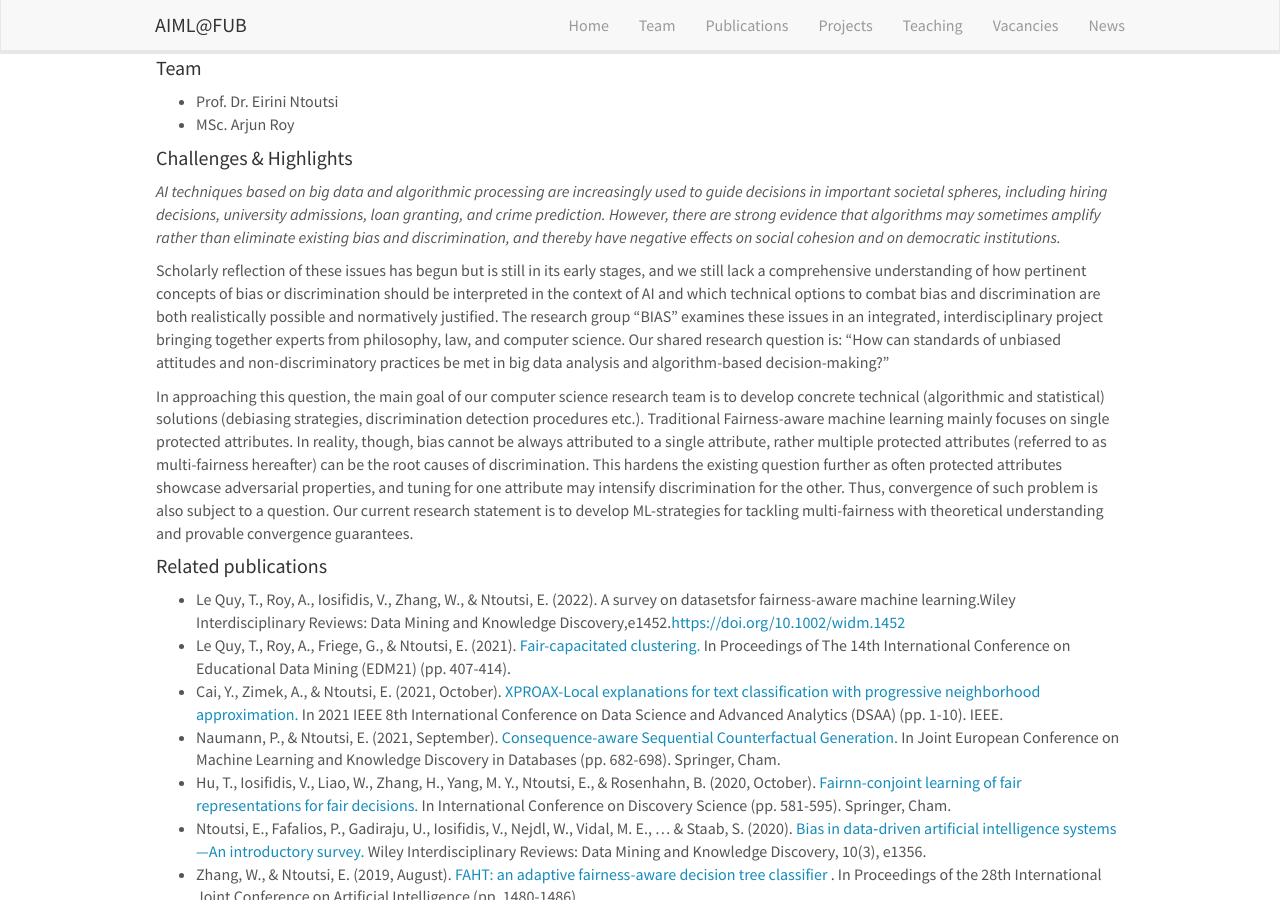
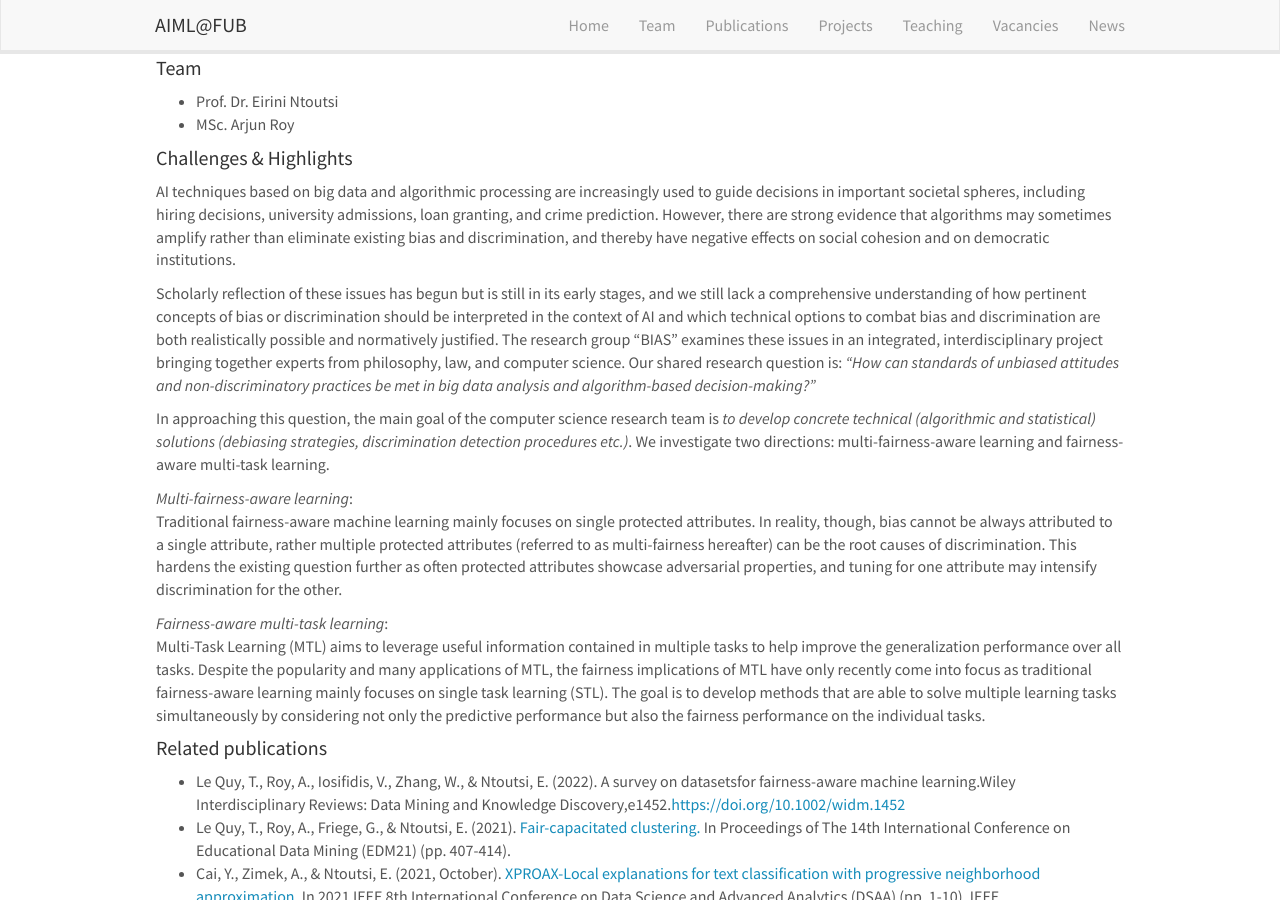
Before and after one commit to AIML-research/AIML-research.github.io, a Jekyll site: the page built from _pages/bias.md, in a window 1280 px wide and 900 px high, scrolled down 489 px. Built offline with Jekyll 4.4.1, drawn with Linux system fonts in a browser that asks for light colours; nearby versions of some CDN libraries.

Commit message:
Update bias.md

```diff
--- a/_pages/bias.md
+++ b/_pages/bias.md
@@ -22,11 +22,20 @@ permalink: /projects/bias/
 - MSc. Arjun Roy
 
 #### Challenges & Highlights
-<i>AI techniques based on big data and algorithmic processing are increasingly used to guide decisions in important societal spheres, including hiring decisions, university admissions, loan granting, and crime prediction. However, there are strong evidence that algorithms may sometimes amplify rather than eliminate existing bias and discrimination, and thereby have negative effects on social cohesion and on democratic institutions. </i>
+AI techniques based on big data and algorithmic processing are increasingly used to guide decisions in important societal spheres, including hiring decisions, university admissions, loan granting, and crime prediction. However, there are strong evidence that algorithms may sometimes amplify rather than eliminate existing bias and discrimination, and thereby have negative effects on social cohesion and on democratic institutions.
 
-Scholarly reflection of these issues has begun but is still in its early stages, and we still lack a comprehensive understanding of how pertinent concepts of bias or discrimination should be interpreted in the context of AI and which technical options to combat bias and discrimination are both realistically possible and normatively justified. The research group “BIAS” examines these issues in an integrated, interdisciplinary project bringing together experts from philosophy, law, and computer science. Our shared research question is: “How can standards of unbiased attitudes and non-discriminatory practices be met in big data analysis and algorithm-based decision-making?”
+Scholarly reflection of these issues has begun but is still in its early stages, and we still lack a comprehensive understanding of how pertinent concepts of bias or discrimination should be interpreted in the context of AI and which technical options to combat bias and discrimination are both realistically possible and normatively justified. The research group “BIAS” examines these issues in an integrated, interdisciplinary project bringing together experts from philosophy, law, and computer science. Our shared research question is: <i>“How can standards of unbiased attitudes and non-discriminatory practices be met in big data analysis and algorithm-based decision-making?”</i>
 
-In approaching this question, the main goal of our computer science research team is to develop concrete technical (algorithmic and statistical) solutions (debiasing strategies, discrimination detection procedures etc.). Traditional Fairness-aware machine learning mainly focuses on single protected attributes. In reality, though, bias cannot be always attributed to a single attribute, rather multiple protected attributes (referred to as multi-fairness hereafter) can be the root causes of discrimination. This hardens the existing question further as often protected attributes showcase adversarial properties, and tuning for one attribute may intensify discrimination for the other. Thus, convergence of such problem is also subject to a question. Our current research statement is to develop ML-strategies for tackling multi-fairness with theoretical understanding and provable convergence guarantees.
+In approaching this question, the main goal of the computer science research team is <i>to develop concrete technical (algorithmic and statistical) solutions (debiasing strategies, discrimination detection procedures etc.)</i>.
+We investigate two directions: multi-fairness-aware learning and fairness-aware multi-task learning.<br>
+
+<i>Multi-fairness-aware learning</i>:<br>
+Traditional fairness-aware machine learning mainly focuses on single protected attributes. In reality, though, bias cannot be always attributed to a single attribute, rather multiple protected attributes (referred to as multi-fairness hereafter) can be the root causes of discrimination. This hardens the existing question further as often protected attributes showcase adversarial properties, and tuning for one attribute may intensify discrimination for the other.
+
+<i>Fairness-aware multi-task learning</i>:<br>
+Multi-Task Learning (MTL) aims to leverage useful information contained in multiple tasks to help improve the generalization performance over all tasks.
+Despite the popularity and many applications of MTL, the fairness implications of MTL have only recently come into focus as traditional fairness-aware learning mainly focuses on single task learning (STL). The goal is to develop methods that are able to solve multiple learning tasks simultaneously by considering not only the predictive performance but also the fairness performance on the individual tasks.
+
 #### Related publications
 - Le Quy, T., Roy, A., Iosifidis, V., Zhang, W., & Ntoutsi, E. (2022). A survey on datasetsfor fairness-aware machine learning.Wiley Interdisciplinary Reviews: Data Mining and Knowledge Discovery,e1452.<a href = "https://doi.org/10.1002/widm.1452">https://doi.org/10.1002/widm.1452 </a>
 - Le Quy, T., Roy, A., Friege, G., & Ntoutsi, E. (2021). <a href ="https://educationaldatamining.org/EDM2021/virtual/static/pdf/EDM21_paper_184.pdf">Fair-capacitated clustering. </a> In Proceedings of The 14th International Conference on Educational Data Mining (EDM21) (pp. 407-414).
```
